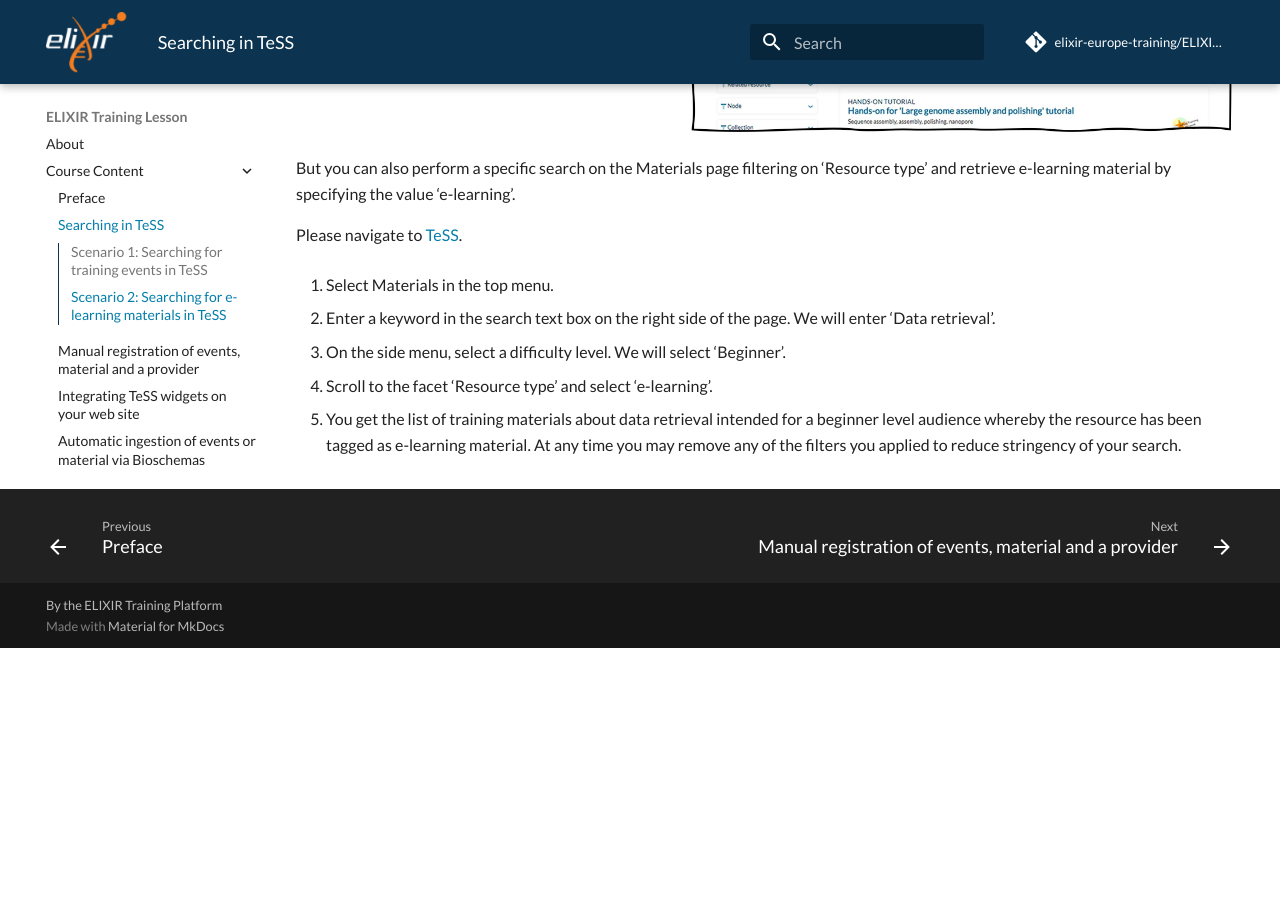
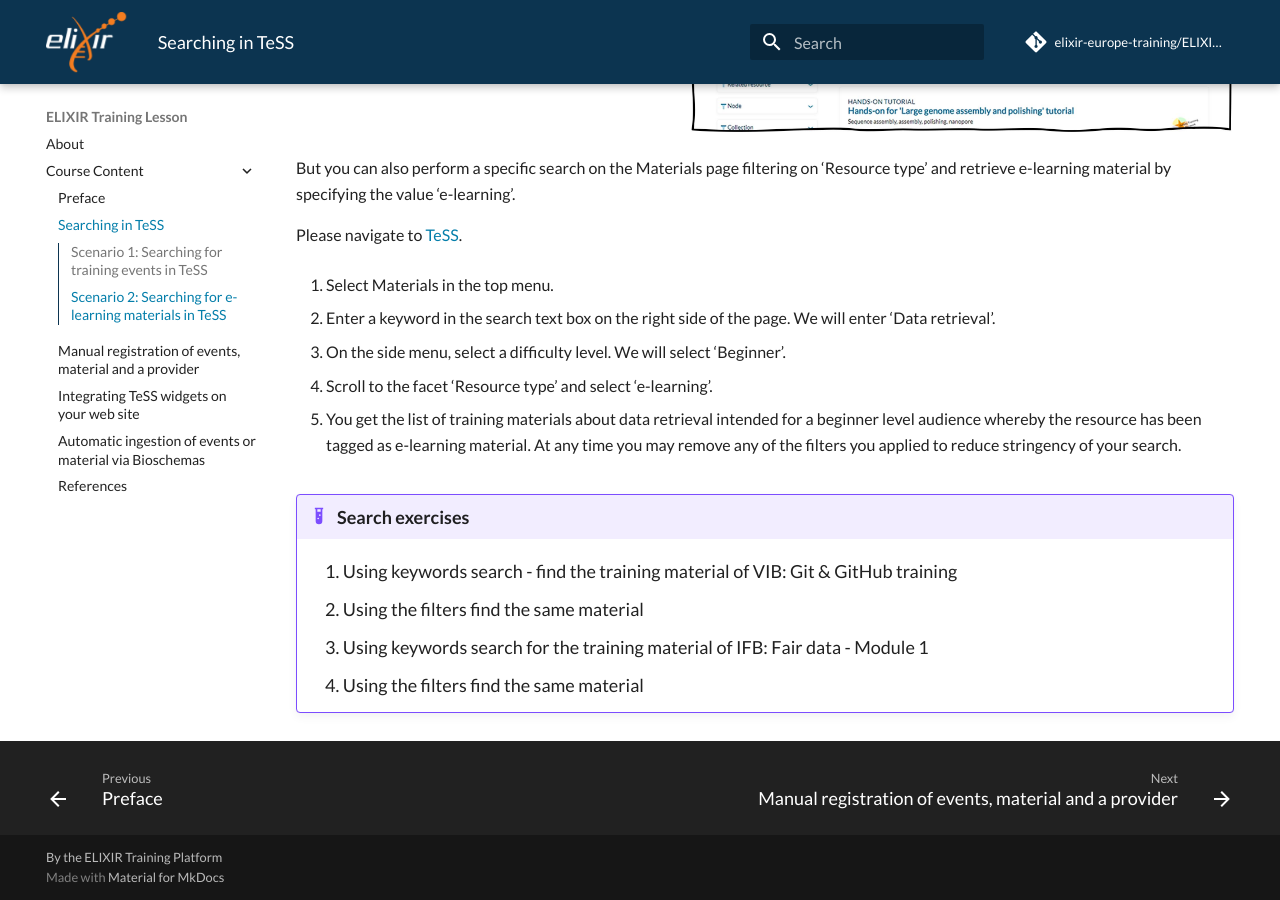
Before and after one commit to elixir-europe-training/ELIXIR-TrP-TeSS, an MkDocs documentation site: the page built from docs/chapters/chapter_01.md, in a window 1280 px wide and 900 px high, scrolled down 2386 px. Built offline with MkDocs 1.6.1 and Material for MkDocs 9.7.7, drawn with Linux system fonts in a browser that asks for light colours; comment, search, counter and statistics services are not loaded; before the commit the page ends 3034 px from its top, so only the background shows below that.

Commit message:
Update chapter_01.md

```diff
--- a/docs/chapters/chapter_01.md
+++ b/docs/chapters/chapter_01.md
@@ -61,3 +61,10 @@
 4.	Scroll to the facet ‘Resource type’ and select ‘e-learning’.
 
 5.	You get the list of training materials about data retrieval intended for a beginner level audience whereby the resource has been tagged as e-learning material. At any time you may remove any of the filters you applied to reduce stringency of your search.
+
+!!! example "Search exercises"
+
+    1. Using keywords search - find the training material of VIB: Git & GitHub training
+    2. Using the filters find the same material
+    3. Using keywords search for the training material of IFB:  Fair data - Module 1
+    4. Using the filters find the same material
```
